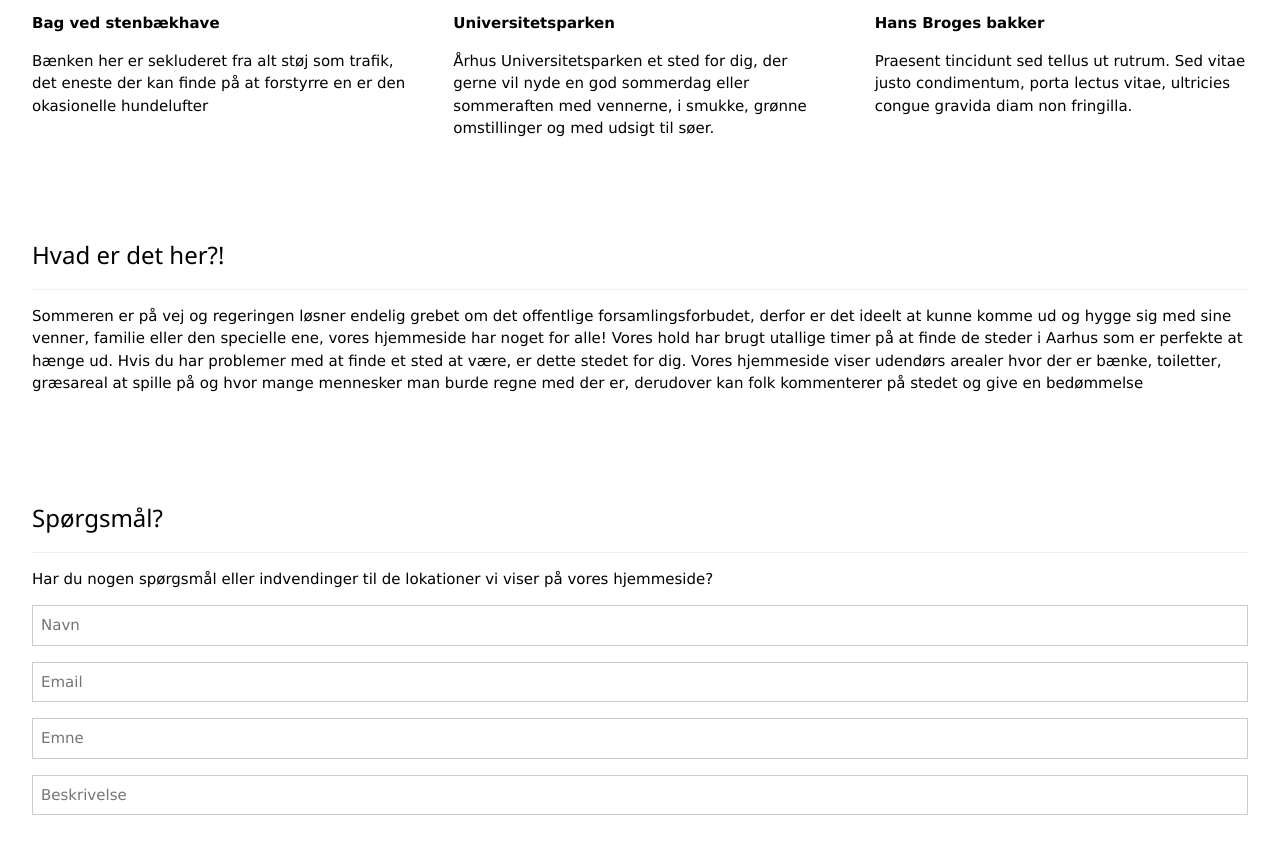
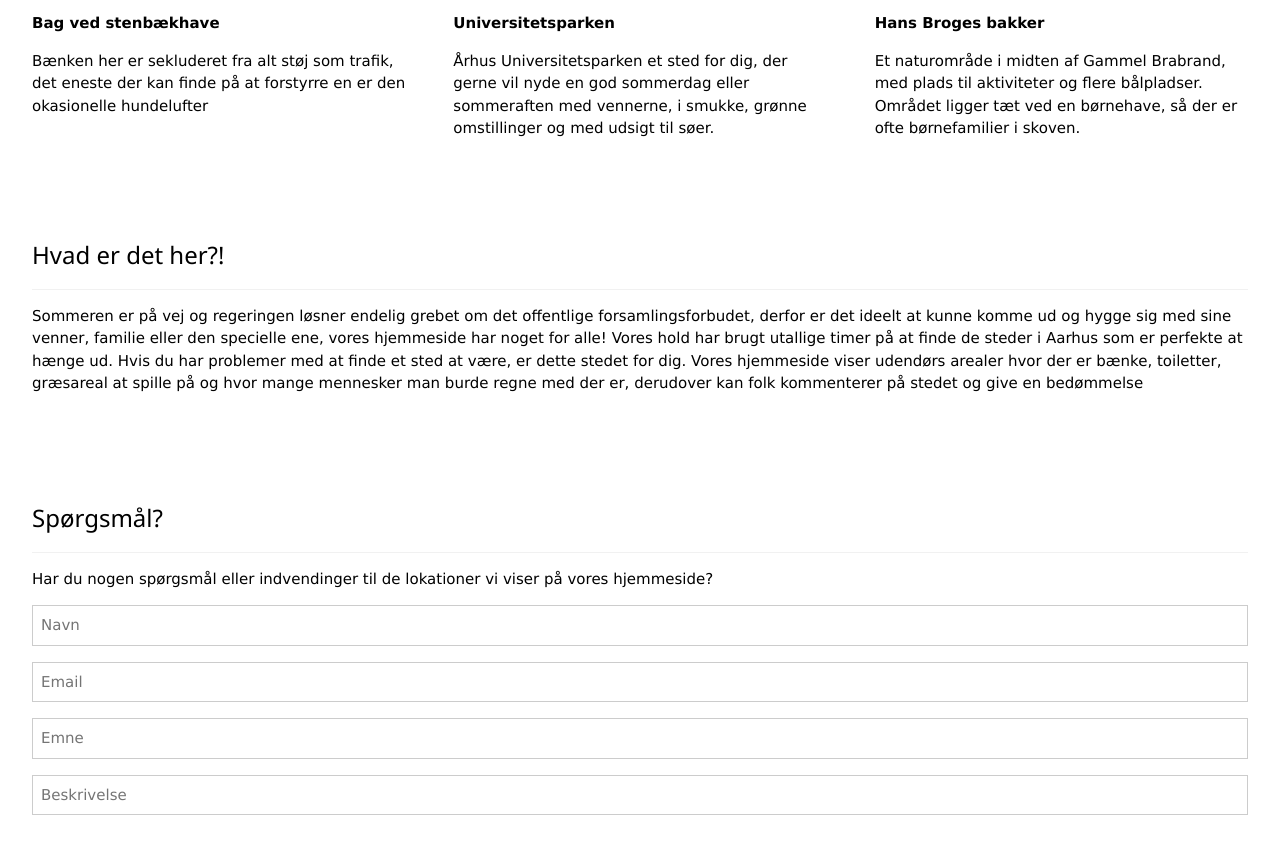
Before and after one commit to PBlendvig/Innovation, a plain HTML site: page index.html in a window 1280 px wide. Shown: the part 1420-2264 px from the top of the page. Drawn offline with nearby package versions, Linux system fonts and the light colour scheme.

Commit message:
Update index.html

```diff
--- a/index.html
+++ b/index.html
@@ -62,7 +62,7 @@
       <img src="Billeder/BrabrandDal1.jpg" alt="Norway" style="width:100%" class="w3-hover-opacity">
       <div class="w3-container w3-white">
         <p><b>Hans Broges bakker</b></p>
-        <p>Praesent tincidunt sed tellus ut rutrum. Sed vitae justo condimentum, porta lectus vitae, ultricies congue gravida diam non fringilla.</p>
+        <p>Et naturområde i midten af Gammel Brabrand, med plads til aktiviteter og flere bålpladser. Området ligger tæt ved en børnehave, så der er ofte børnefamilier i skoven. </p>
       </div>
     </a>
     </div>
```
